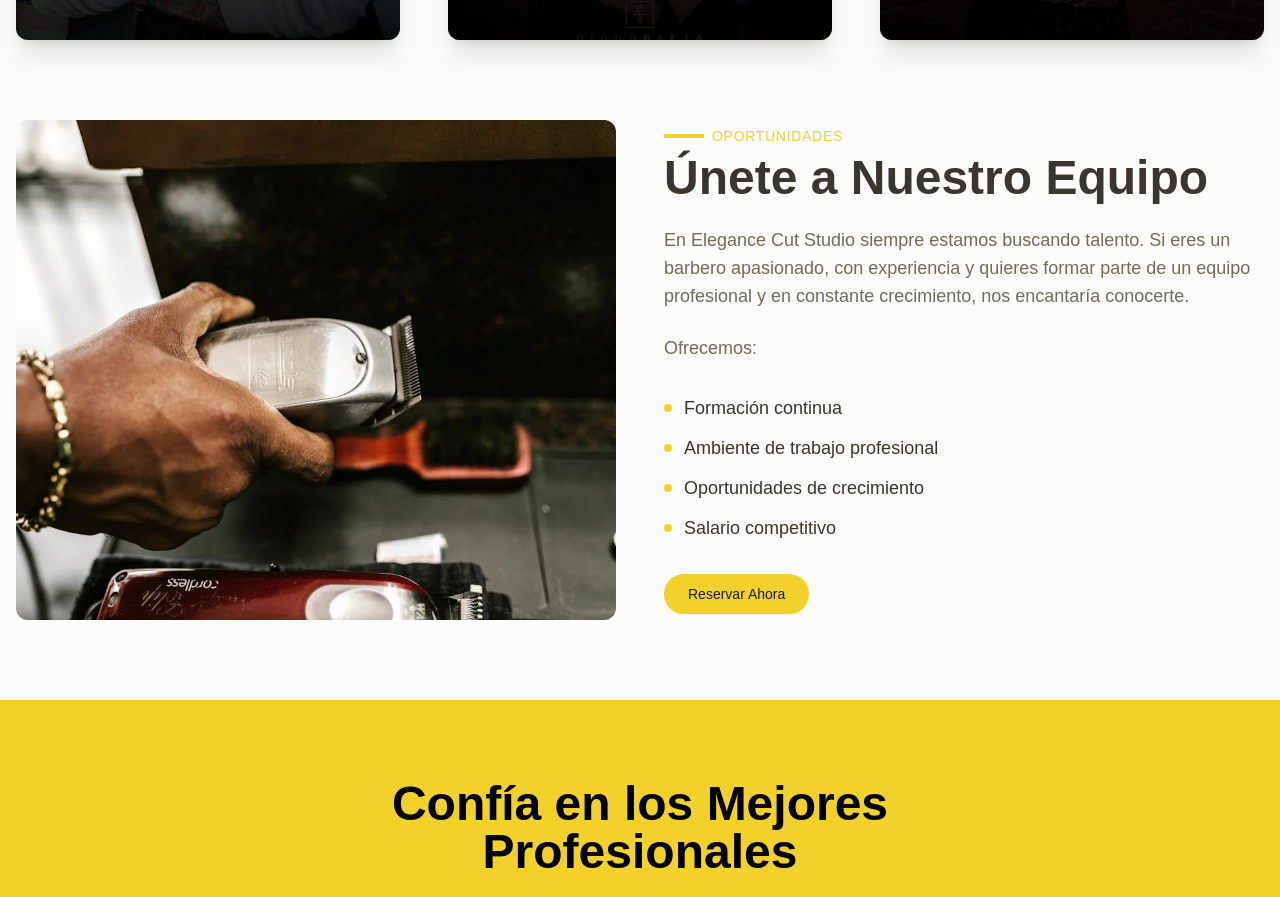
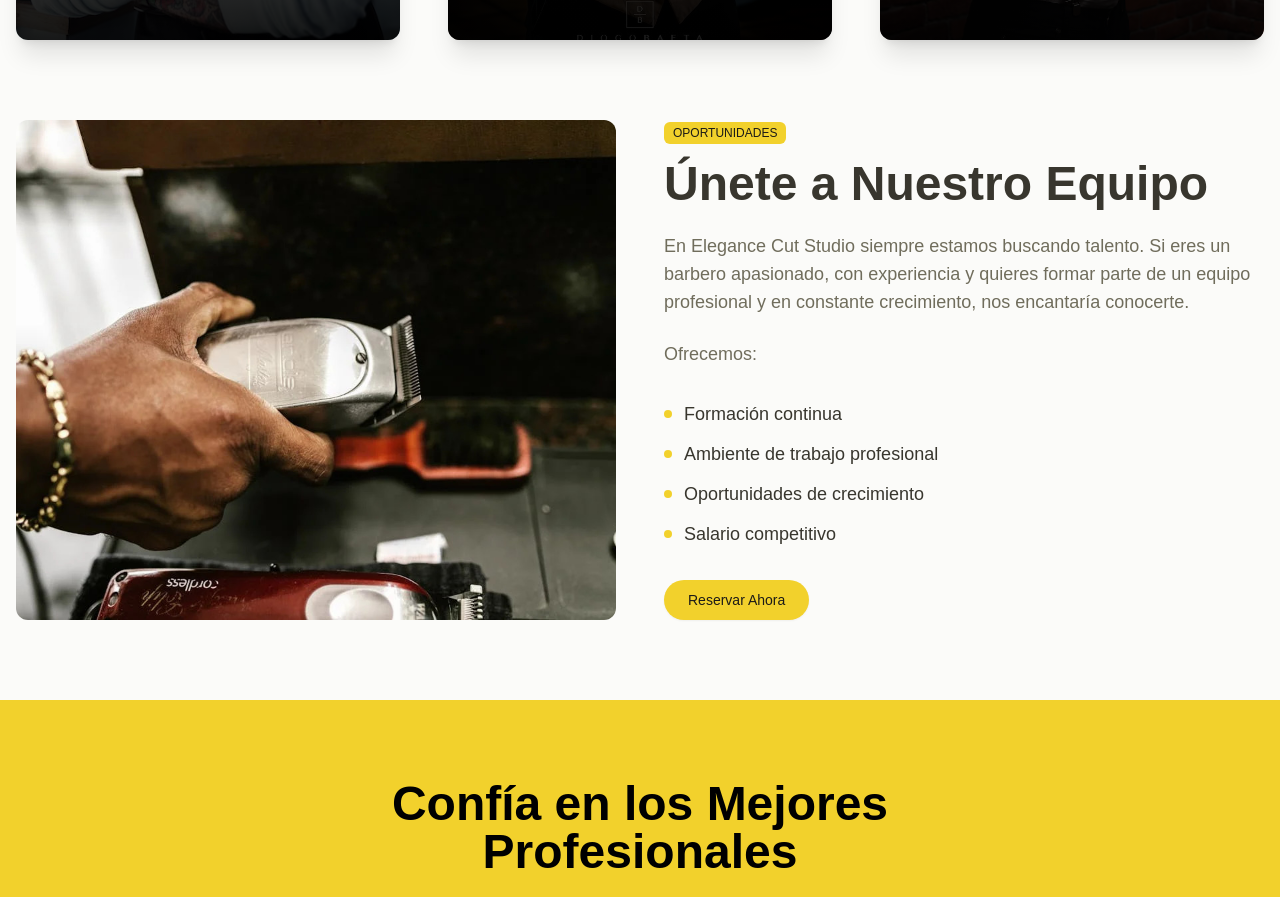
Before and after one commit to Edd2604/barbershop-frontend, a Next.js app: page /barbers in a window 1280 px wide. Shown: the part 1440-2337 px from the top of the page. Built offline with nearby package versions, Linux system fonts and the light colour scheme; a web font is replaced by a local one.

Commit message:
fix: update badge stepContent

```diff
--- a/src/modules/shared/components/StepContentSection.tsx
+++ b/src/modules/shared/components/StepContentSection.tsx
@@ -3,6 +3,7 @@ import Image from 'next/image';
 import Link from 'next/link';
 import { fadeIn } from '@/lib/motion';
 import { Button } from './ui/button';
+import { Badge } from './ui/badge';
 
 interface StepContentSectionProps {
   title: string;
@@ -59,12 +60,9 @@ const StepContentSection = ({
             variants={fadeIn}
             className={imageFirst ? '' : 'lg:col-start-1'}
           >
-            <div className="flex items-center gap-2 mb-2">
-              <div className="h-1 w-10 bg-primary"></div>
-              <span className="text-primary uppercase text-sm font-medium tracking-wider">
-                {subtitle}
-              </span>
-            </div>
+            <motion.div variants={fadeIn}>
+              <Badge className="mb-4">{subtitle}</Badge>
+            </motion.div>
             <h2 className="text-3xl md:text-5xl font-bold mb-6">{title}</h2>
             <p className="text-muted-foreground mb-6 text-lg">{description}</p>
             {listItems.length > 0 && (
```
